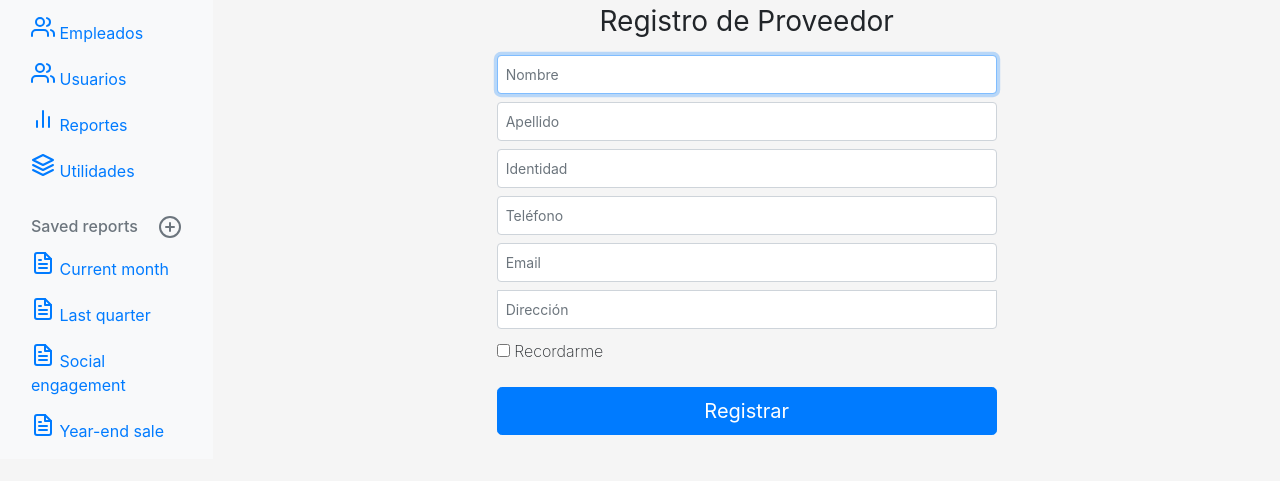
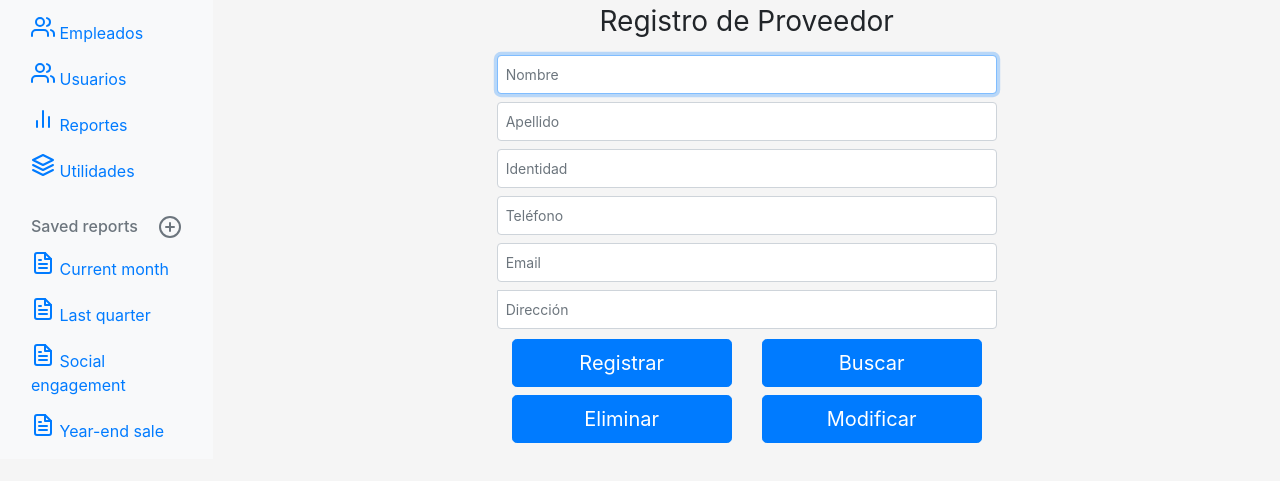
Before and after one commit to jpramirezp/floristeria-frontEnd, a plain HTML site: page Modulos/Proveedores/Registro_Proveedores.html in a window 1280 px wide. Shown: the part 259-740 px from the top of the page. Drawn offline with nearby package versions, Linux system fonts and the light colour scheme.

Commit message:
Actualizacion de pantallas agregando botones de procedimientos hecho por Cristopher

```diff
--- a/Modulos/Proveedores/Registro_Proveedores.html
+++ b/Modulos/Proveedores/Registro_Proveedores.html
@@ -154,13 +154,34 @@
         <label for="inputDireccion" class="sr-only">Direccion</label>
         <input type="Direccion" id="inputDireccion" class="form-control" placeholder="Dirección" required>
 
+        <!--
         <div class="checkbox mb-3">
           <label>
             <input type="checkbox" value="recordarme"> Recordarme
           </label>
         </div>
-        <button class="btn btn-lg btn-primary btn-block" type="submit">Registrar</button>
-        <!--<p class="mt-5 mb-3 text-muted">&copy; 2021</p>-->
+        -->
+        <!--Código en contenedor para botones-->
+        <div class="container">
+          <div class="row">
+            <div class="col-md">
+              <!--Boton Registrar-->
+              <button class="btn btn-lg btn-primary btn-block" type="submit">Registrar</button>
+              <!--<p class="mt-5 mb-3 text-muted">&copy; 2021</p>-->
+
+              <!--Boton Eliminar-->
+              <button class="btn btn-lg btn-primary btn-block" type="submit">Eliminar</button>
+              <!--<p class="mt-5 mb-3 text-muted">&copy; 2021</p>-->
+            </div>
+            <div class="col-md">
+             <!--Boton Buscar-->
+              <button class="btn btn-lg btn-primary btn-block" type="submit">Buscar</button>
+              <!--<p class="mt-5 mb-3 text-muted">&copy; 2021</p>-->
+
+              <!--Boton Modificar-->
+              <button class="btn btn-lg btn-primary btn-block" type="submit">Modificar</button>
+              <!--<p class="mt-5 mb-3 text-muted">&copy; 2021</p>-->  <!--Boton Registrar-->
+            </div>
       </form>
 </body>
 
```
Also changed, not shown: Modulos/Cliente/Registro_Clientes.html (+21 -2 lines), Modulos/Empleados/Registro_Empleado.html (+21 -9 lines), Modulos/Productos/Registro_Productos.html (+21 -2 lines), Modulos/Usuarios/Registro_Usuarios.html (+23 -2 lines).
